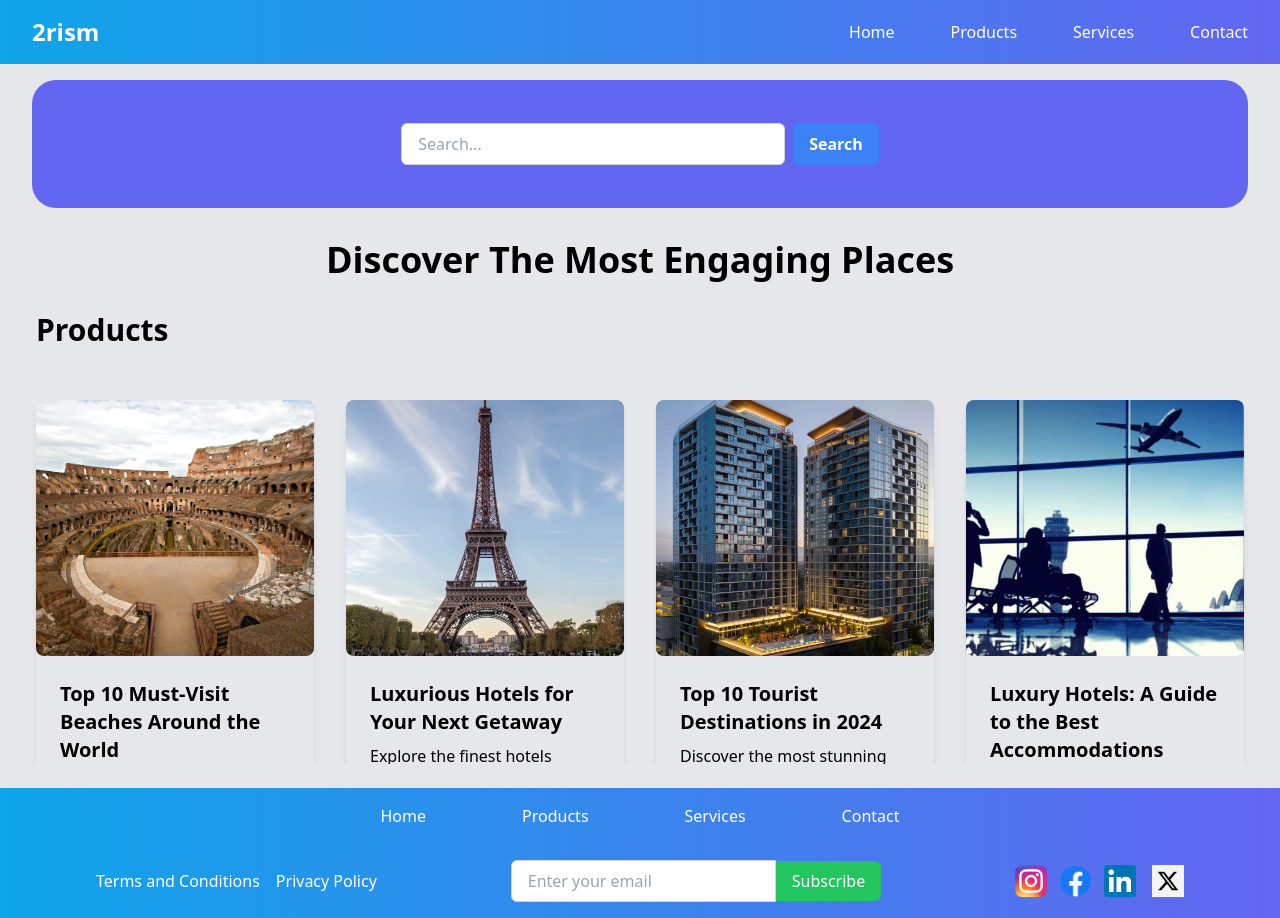
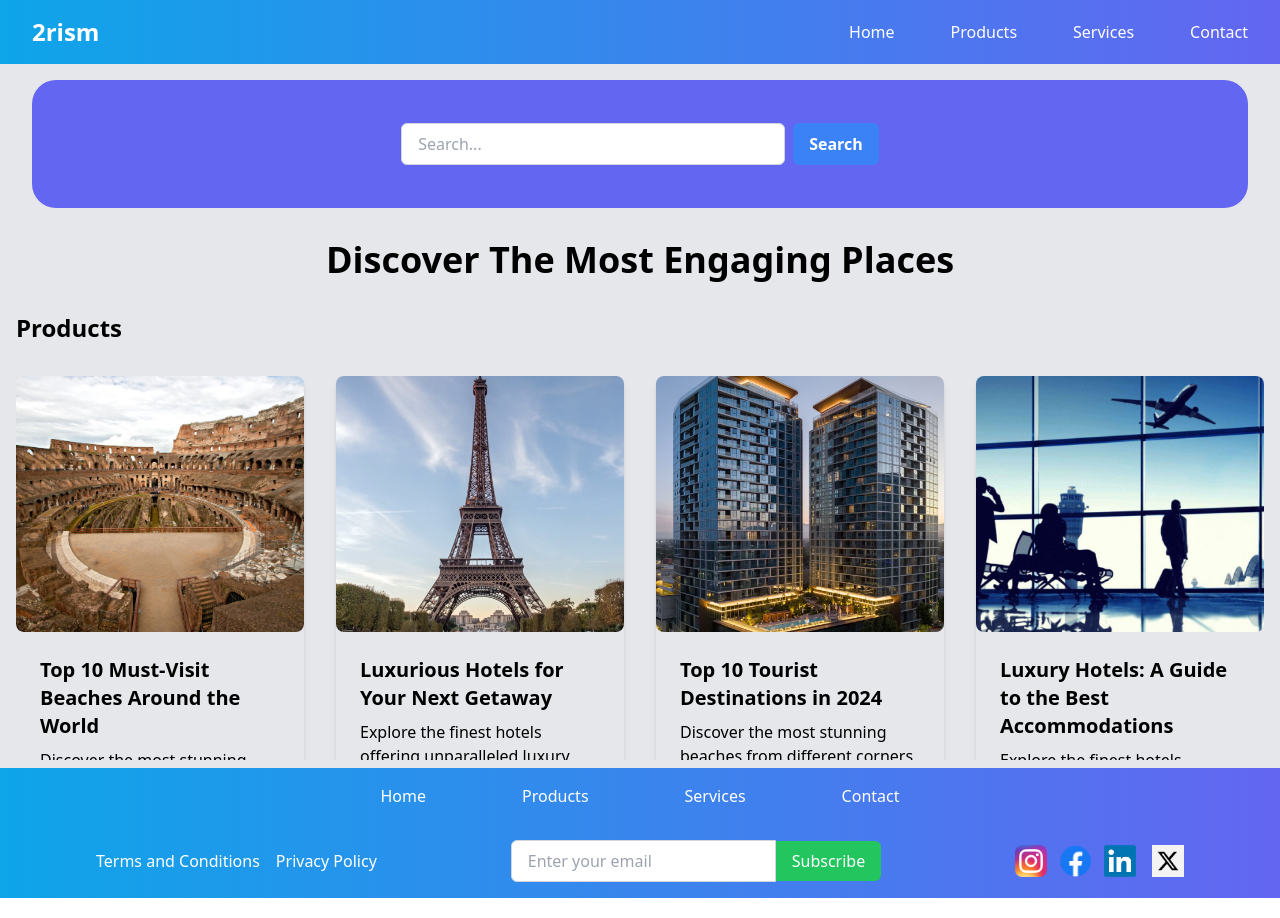
Before and after one commit to d-dope/TBC-R, a React (Create React App) app: page / in a window 1280 px wide. Built offline with nearby package versions, Linux system fonts and the light colour scheme.

Commit message:
Disappear ScrollBar

```diff
--- a/src/App.js
+++ b/src/App.js
@@ -21,7 +21,7 @@
 
   function ArticlesList({ articles }) {
     return (
-      <div className="grid grid-cols-1 sm:grid-cols-2 md:grid-cols-3 lg:grid-cols-4 gap-8 mb-12 p-5">
+      <div className="grid grid-cols-1 sm:grid-cols-2 md:grid-cols-3 lg:grid-cols-4 gap-8 mb-12">
         {articles.map((article, index) => (
           <Article key={index} title={article.title} image={article.image} description={article.description} />
         ))}
@@ -127,7 +127,7 @@
           </section>
         <main className="container mx-auto mt-8 px-4">
           <section id="home" className="mb-8">
-            <h2 className="text-3xl font-bold px-5">Products</h2>
+            <h2 className="text-2xl font-bold">Products</h2>
           </section>
 
 
@@ -233,7 +233,7 @@
 
         </main>
 
-        <footer className="bg-gradient-to-r from-sky-500 to-indigo-500 py-4 flex items-center mt-6">
+        <footer className="bg-gradient-to-r from-sky-500 to-indigo-500 py-4 flex items-center mt-2">
   <div className="container mx-auto">
   <ul className="flex mb-8 justify-center gap-20 mt-0">
         <li className="mr-4"><a href="#home" className="text-white hover:text-gray-300">Home</a></li>
```
